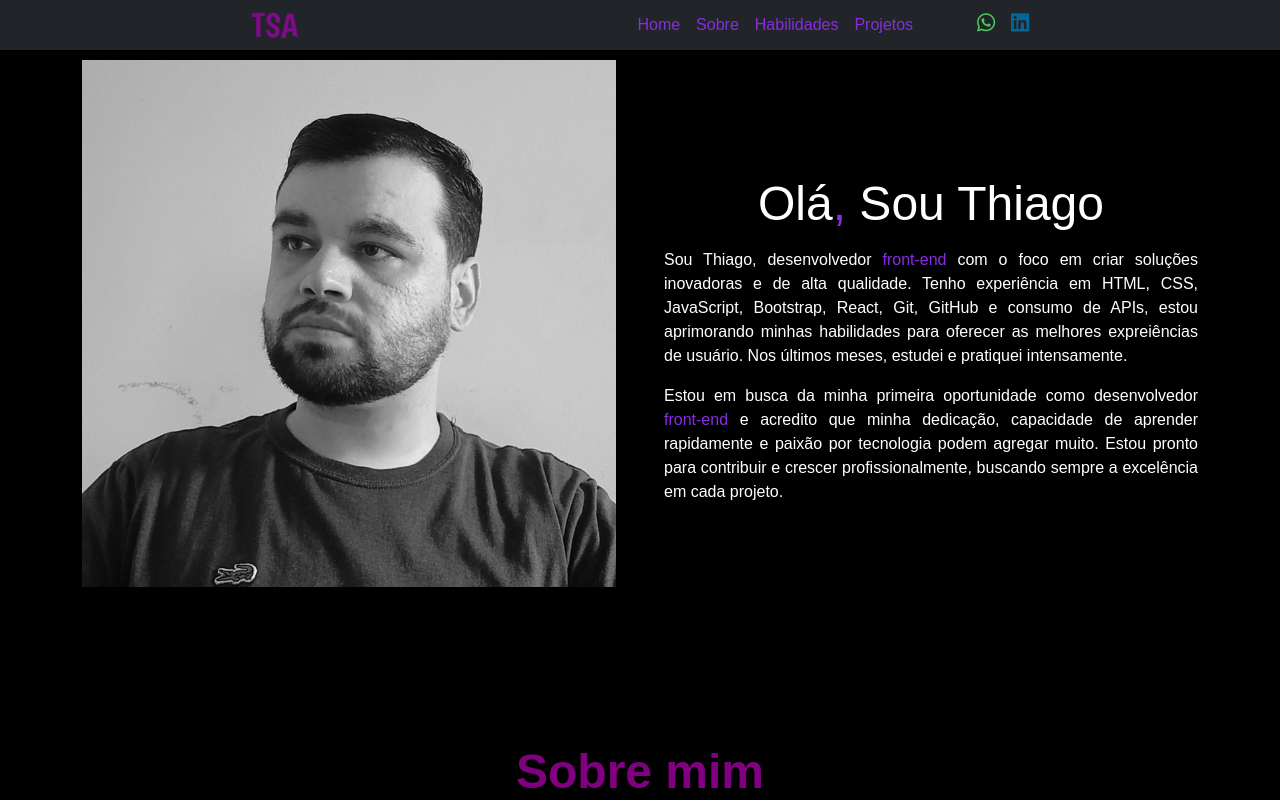
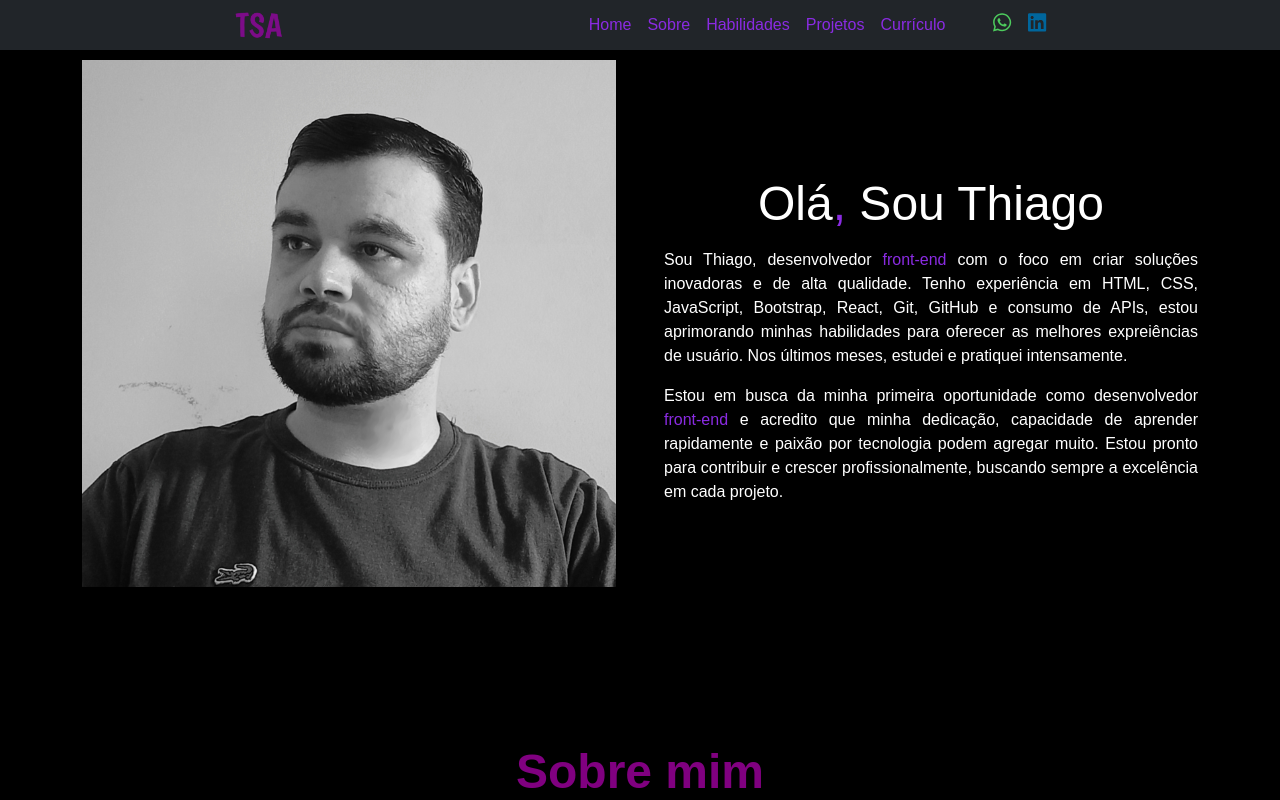
Before and after one commit to ThiagoAndrade92/portifolio, a React (Vite) app: page / in a window 1280 px wide. Shown: the top 800 px of the page. Built offline with nearby package versions, Linux system fonts and the light colour scheme.

Commit message:
currículo corrigido

```diff
--- a/src/components/Header/index.jsx
+++ b/src/components/Header/index.jsx
@@ -32,6 +32,7 @@ export const Header = () => {
             <li className="me-3"><a href="#sobre">Sobre</a></li>
             <li className="me-3"><a href="#habilidades">Habilidades</a></li>
             <li className="me-3"><a href="#projetos">Projetos</a></li>
+            <li><a href="_portifolio-react_public_Thiago_curriculo (2) (1).pdf" download>Currículo</a></li>
           </ul>
 
           <div className={`${style.contatos} d-flex align-items-center `}>
@@ -60,7 +61,7 @@ export const Header = () => {
             <li className="me-3"><a href="#sobre">Sobre</a></li>
             <li className="me-3"><a href="#habilidades">Habilidades</a></li>
             <li><a href="#projetos">Projetos</a></li>
-            <li><a href="/_portifolio-react_public_Thiago_curriculo (2).pdf" download>Currículo</a></li>
+            <li><a href="_portifolio-react_public_Thiago_curriculo (2) (1).pdf" download>Currículo</a></li>
             <div className={`${style.contatos} d-flex align-items-center `}>
 
             <a href="https://wa.me/5519992901698" target="_blank" className={`${style.media} me-3`}>
```
Also changed, not shown: 1 other file (tests, documents, lock files or other folders).
